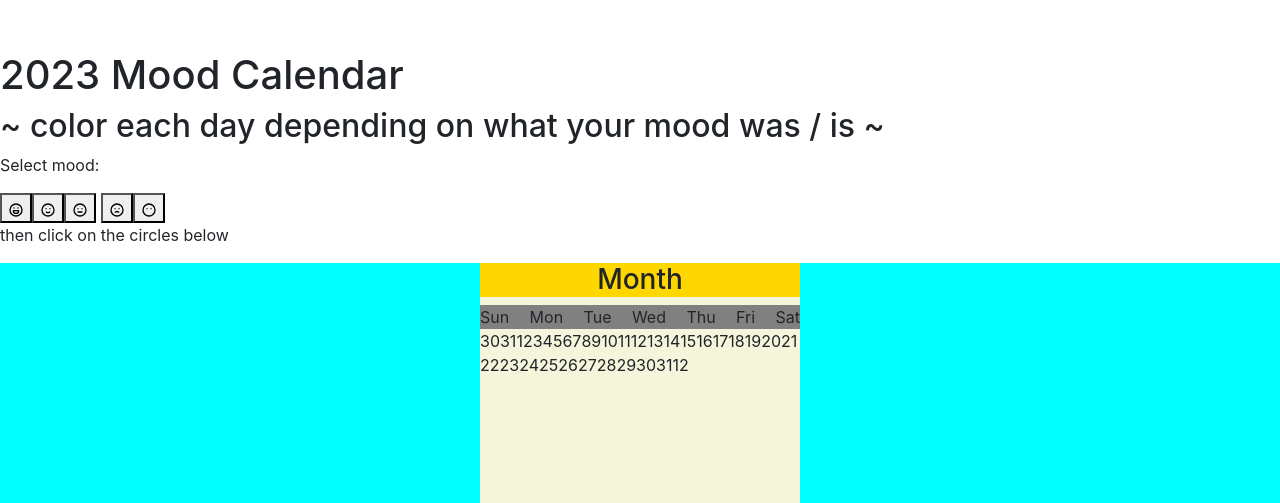
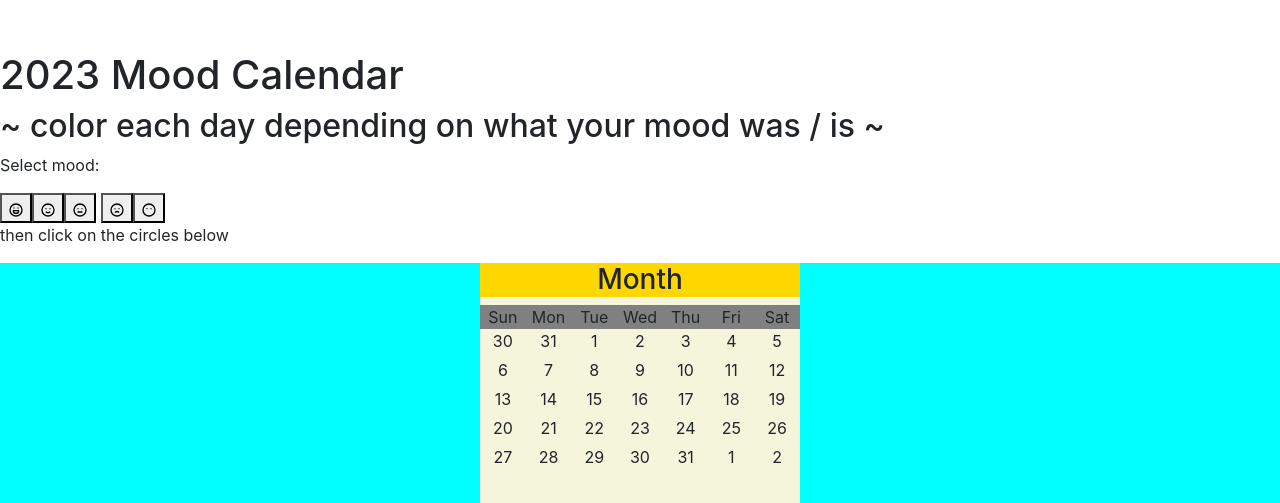
Before and after one commit to wjackreece/100days100projects, a React (Create React App) app: page / in a window 1280 px wide. Shown: the part 1039-1542 px from the top of the page. Built offline with nearby package versions, Linux system fonts and the light colour scheme; no server answers.

Commit message:
Deleted Day001 component

```diff
--- a/src/components/Day002/Day002.css
+++ b/src/components/Day002/Day002.css
@@ -21,9 +21,21 @@
 .week-days-container {
   background-color: gray;
   display: flex;
-  justify-content: space-between;
 }
-.days {
+
+.week-days {
+  height: calc(100% / 7);
+  width: calc(100% / 7);
+  text-align: center;
+}
+.days-container {
   display: flex;
   flex-wrap: wrap;
 }
+
+.days {
+  margin-bottom: 5px;
+  height: calc(100% / 7);
+  width: calc(100% / 7);
+  text-align: center;
+}
--- a/src/components/Day002/Day002.js
+++ b/src/components/Day002/Day002.js
@@ -49,39 +49,107 @@ function Day002() {
           <div className="days-container">
             <div className="days">
               <span className="cirle">30</span>
+            </div>
+            <div className="days">
               <span className="cirle">31</span>
+            </div>
+            <div className="days">
               <span className="cirle">1</span>
+            </div>
+            <div className="days">
               <span className="cirle">2</span>
+            </div>
+            <div className="days">
               <span className="cirle">3</span>
+            </div>
+            <div className="days">
               <span className="cirle">4</span>
+            </div>
+            <div className="days">
               <span className="cirle">5</span>
+            </div>
+            <div className="days">
               <span className="cirle">6</span>
+            </div>
+            <div className="days">
               <span className="cirle">7</span>
+            </div>
+            <div className="days">
               <span className="cirle">8</span>
+            </div>
+            <div className="days">
               <span className="cirle">9</span>
+            </div>
+            <div className="days">
               <span className="cirle">10</span>
+            </div>
+            <div className="days">
               <span className="cirle">11</span>
+            </div>
+            <div className="days">
               <span className="cirle">12</span>
+            </div>
+            <div className="days">
               <span className="cirle">13</span>
+            </div>
+            <div className="days">
               <span className="cirle">14</span>
+            </div>
+            <div className="days">
               <span className="cirle">15</span>
+            </div>
+            <div className="days">
               <span className="cirle">16</span>
+            </div>
+            <div className="days">
               <span className="cirle">17</span>
+            </div>
+            <div className="days">
               <span className="cirle">18</span>
+            </div>
+            <div className="days">
               <span className="cirle">19</span>
+            </div>
+            <div className="days">
               <span className="cirle">20</span>
+            </div>
+            <div className="days">
               <span className="cirle">21</span>
+            </div>
+            <div className="days">
               <span className="cirle">22</span>
+            </div>
+            <div className="days">
               <span className="cirle">23</span>
+            </div>
+            <div className="days">
               <span className="cirle">24</span>
+            </div>
+            <div className="days">
               <span className="cirle">25</span>
+            </div>
+            <div className="days">
               <span className="cirle">26</span>
+            </div>
+            <div className="days">
               <span className="cirle">27</span>
+            </div>
+            <div className="days">
               <span className="cirle">28</span>
+            </div>
+            <div className="days">
               <span className="cirle">29</span>
+            </div>
+            <div className="days">
               <span className="cirle">30</span>
+            </div>
+            <div className="days">
               <span className="cirle">31</span>
+            </div>
+            <div className="days">
               <span className="cirle">1</span>
+            </div>
+            <div className="days">
               <span className="cirle">2</span>
             </div>
           </div>
```
Also changed, not shown: src/components/Day001/Day001.js (deleted, +0 -56 lines), src/components/Day001/Day001.css (deleted).
